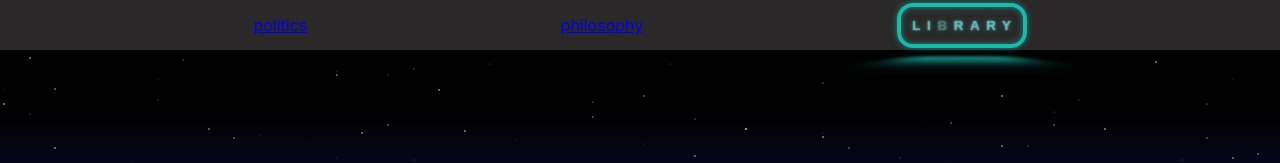
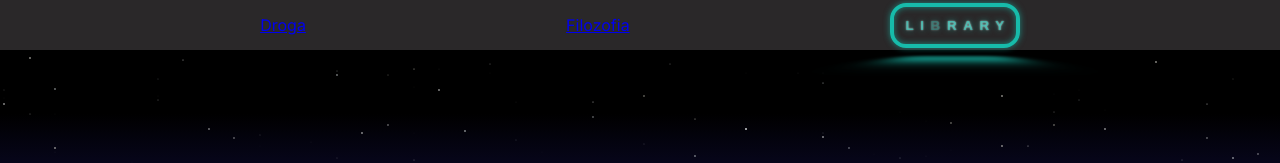
Before and after one commit to KFuczek/KF-site-SPA, a Next.js app: page / in a window 1280 px wide. Shown: the top 163 px of the page. Built offline with nearby package versions, Linux system fonts and the light colour scheme.

Commit message:
feat/ change button text

```diff
--- a/src/components/Navbar/index.tsx
+++ b/src/components/Navbar/index.tsx
@@ -11,8 +11,8 @@ export default function Navbar() {
   }, []);
   return isSSR ? null : (
     <div id={'main-navbar'} className={`${styles.navbar}`}>
-      <Link href={'/politics'}>politics</Link>
-      <Link href={'/philosophy'}>philosophy</Link>
+      <Link href={'/politics'}>Droga</Link>
+      <Link href={'/philosophy'}>Filozofia</Link>
       <NeonButton url={'stories'} />
     </div>
   );
--- a/src/components/mainIntersectionAnimations/top-border/index.tsx
+++ b/src/components/mainIntersectionAnimations/top-border/index.tsx
@@ -13,7 +13,7 @@ export default function TopBorder() {
       <div className={styles.buttons}>
         <Button url={'stories'} text={'Opowiadania'} />
         <Button url={'philosophy'} text={'Filozofia'} />
-        <Button url={'politics'} text={'Polityka'} />
+        <Button url={'politics'} text={'Droga'} />
       </div>
       <div className={`${styles.circles} ${styles.right}`}>
         <div className={styles.circle} />
```
